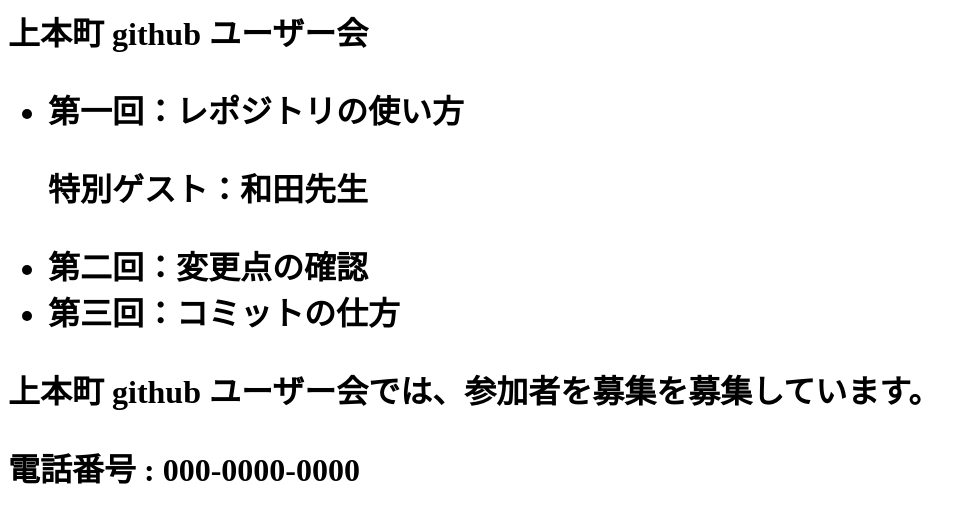
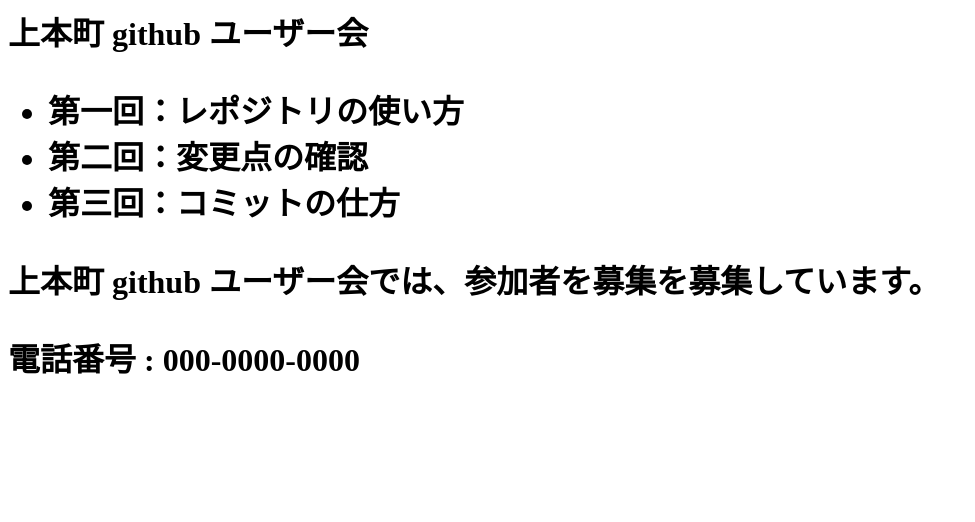
Before and after one commit to KokiTaninaka/KokiTaninaka.github.io, a plain HTML site: page index.html in a window 1280 px wide. Shown: the whole page, without its empty margins (0-975 px from the left). Drawn offline with Linux system fonts and the light colour scheme.

Commit message:
和田先生ドタキャン close#1

```diff
--- a/index.html
+++ b/index.html
@@ -1,7 +1,7 @@
 <h1>上本町 github ユーザー会</h>
 <ul>
   <li>第一回：レポジトリの使い方</li>
-  <p>特別ゲスト：和田先生</p>
+
   <li>第二回：変更点の確認</li>
   <li>第三回：コミットの仕方</li>
 </ul>
```
